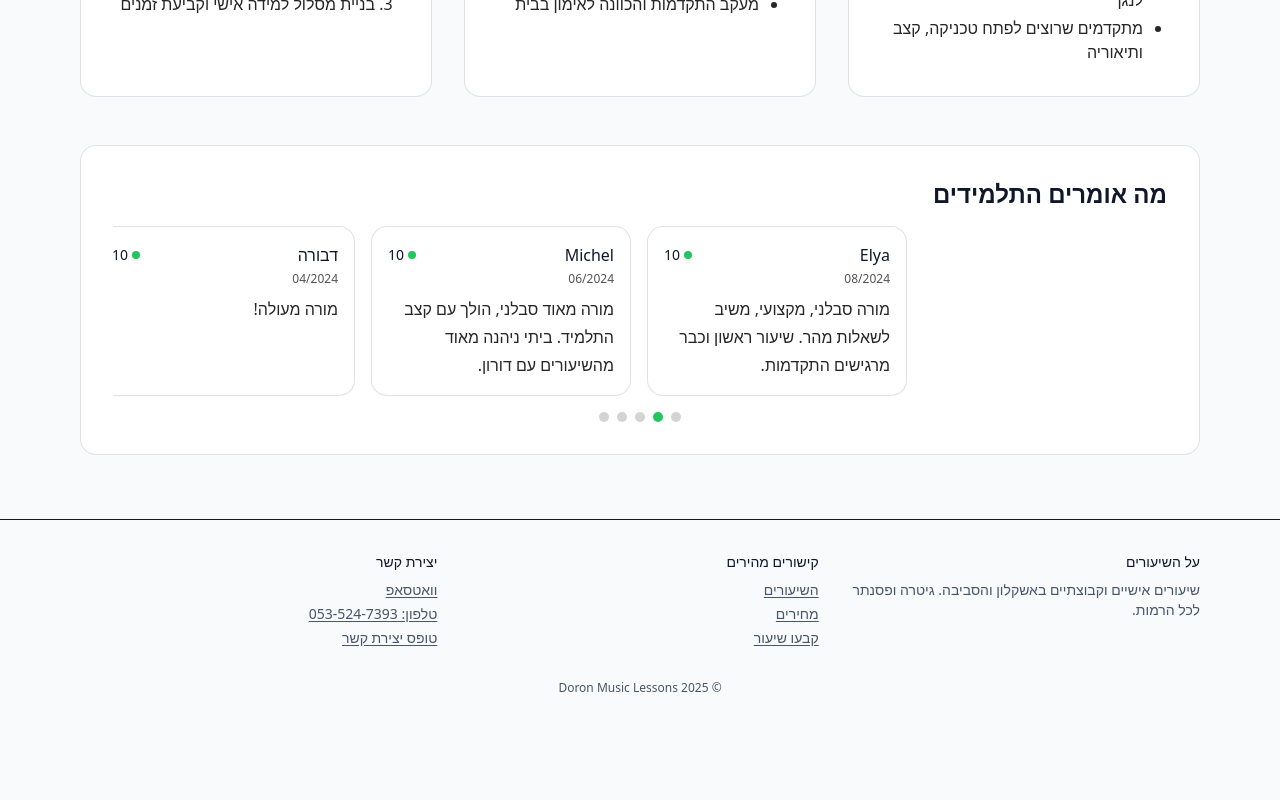
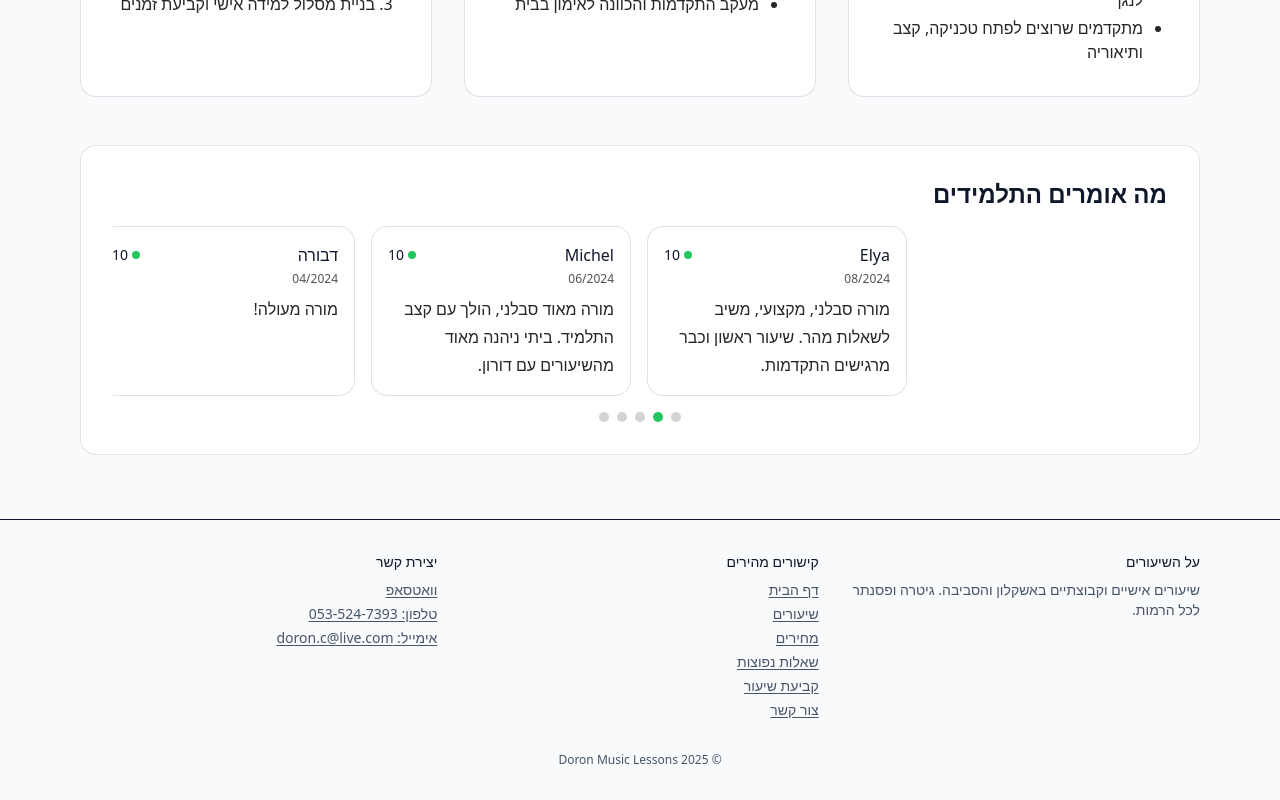
Before and after one commit to doronc36-rgb/guitar-lessons, a Next.js app: page / in a window 1280 px wide. Shown: the part 628-1428 px from the top of the page. Before the commit the page ends 1356 px from the top, so only its background shows below. Built offline with nearby package versions, Linux system fonts and the light colour scheme.

Commit message:
fix: quick links + contact links + enforce next/link

```diff
--- a/src/app/components/Testimonials.tsx
+++ b/src/app/components/Testimonials.tsx
@@ -66,12 +66,15 @@ export default function Testimonials({ items }: { items: Testimonial[] }) {
               </li>
             ))}
           </ul>
-          <div className="flex justify-center gap-2 mt-4">
+          <div className="flex justify-center gap-2 mt-4" role="tablist" aria-label="בקרת שקופיות המלצות">
             {Array.from({ length: maxIndex + 1 }).map((_, i) => (
               <button
                 key={i}
+                type="button"
                 aria-label={`שקופית ${i + 1}`}
-                className={`w-2.5 h-2.5 rounded-full ${i === index ? 'bg-[color:var(--accent)]' : 'bg-neutral-300'}`}
+                role="tab"
+                aria-selected={i === index}
+                className={`w-2.5 h-2.5 rounded-full ${i === index ? 'bg-[color:var(--accent)]' : 'bg-neutral-300'} focus-visible:outline-none focus-visible:ring-2 focus-visible:ring-[color:var(--accent)] focus-visible:ring-offset-2 focus-visible:ring-offset-[color:var(--background)]`}
                 onClick={() => setIndex(i)}
               />
             ))}
--- a/src/app/components/ui/Button.tsx
+++ b/src/app/components/ui/Button.tsx
@@ -19,7 +19,7 @@ export default function Button(props: ButtonProps | LinkProps) {
       ? "border hover:bg-black/5"
       : "hover:bg-black/5";
 
-  const base = `inline-flex items-center justify-center rounded-xl px-4 py-2 focus-visible:outline-none focus-visible:ring-2 focus-visible:ring-[color:var(--accent)] focus-visible:ring-offset-2 focus-visible:ring-offset-[color:var(--background)] ${style} ${className}`;
+  const base = `inline-flex items-center justify-center rounded-xl px-4 py-2 focus-visible:outline-none focus-visible:ring-2 focus-visible:ring-[color:var(--foreground)] focus-visible:ring-offset-2 focus-visible:ring-offset-[color:var(--background)] ${style} ${className}`;
 
   if ("href" in props && props.href) {
     const { href, target, rel, onClick } = props as LinkProps;
--- a/src/app/faq/FAQClient.tsx
+++ b/src/app/faq/FAQClient.tsx
@@ -10,7 +10,7 @@ export default function FAQClient() {
       <div className="space-y-3">
           {t.faq.items.map((item) => (
             <details key={item.q} className="group border rounded-lg p-4">
-            <summary className="cursor-pointer font-medium text-lg focus-visible:outline-none focus-visible:ring-2 focus-visible:ring-black">
+              <summary className="cursor-pointer font-medium text-lg focus-visible:outline-none focus-visible:ring-2 focus-visible:ring-[color:var(--accent)] focus-visible:ring-offset-2 focus-visible:ring-offset-[color:var(--background)]">
                 {item.q}
               </summary>
               <p className="mt-2 text-neutral-800">{item.a}</p>
--- a/src/app/globals.css
+++ b/src/app/globals.css
@@ -8,7 +8,7 @@
   --border: rgba(15, 23, 42, 0.12); /* slate-900 @ 12% */
   --surface: #ffffff; /* white cards on slate-50 */
   --accent: #22c55e; /* green-500 */
-  --accent-contrast: #ffffff; /* white on green */
+  --accent-contrast: #041311; /* deep near-black for AA on green */
 }
 
 @theme inline {
@@ -49,7 +49,7 @@ a {
 }
 
 /* Focus outlines for better a11y */
-:where(a, button, [role="button"], input, textarea, select):focus-visible {
-  outline: 2px solid var(--accent);
-  outline-offset: 2px;
+:where(a, button, [role="button"], input, textarea, select, summary):focus-visible {
+  outline: 2px solid var(--foreground);
+  outline-offset: 3px;
 }
--- a/src/app/layout.tsx
+++ b/src/app/layout.tsx
@@ -66,7 +66,7 @@ export default function RootLayout({
         </a>
         <Providers>
           <Header />
-          <main id="main" role="main" tabIndex={-1} className="outline-none focus-visible:ring-2 focus-visible:ring-black">
+          <main id="main" role="main" tabIndex={-1} className="outline-none focus-visible:ring-2 focus-visible:ring-[color:var(--foreground)]">
             {children}
           </main>
           <footer className="mt-16 border-t">
@@ -78,17 +78,94 @@ export default function RootLayout({
               <div>
                 <div className="font-medium text-[color:var(--foreground)]">קישורים מהירים</div>
                 <ul className="mt-2 space-y-1">
-                  <li><Link href="/lessons" className="hover:opacity-80 underline underline-offset-4">השיעורים</Link></li>
-                  <li><Link href="/prices" className="hover:opacity-80 underline underline-offset-4">מחירים</Link></li>
-                  <li><Link href="/booking" className="hover:opacity-80 underline underline-offset-4">קבעו שיעור</Link></li>
+                  <li>
+                    <Link
+                      href="/"
+                      aria-label="דף הבית"
+                      className="hover:opacity-80 underline underline-offset-4 focus-visible:outline-none focus-visible:ring-2 focus-visible:ring-[color:var(--foreground)] focus-visible:ring-offset-2 focus-visible:ring-offset-[color:var(--background)]"
+                    >
+                      דף הבית
+                    </Link>
+                  </li>
+                  <li>
+                    <Link
+                      href="/lessons"
+                      aria-label="שיעורים"
+                      className="hover:opacity-80 underline underline-offset-4 focus-visible:outline-none focus-visible:ring-2 focus-visible:ring-[color:var(--foreground)] focus-visible:ring-offset-2 focus-visible:ring-offset-[color:var(--background)]"
+                    >
+                      שיעורים
+                    </Link>
+                  </li>
+                  <li>
+                    <Link
+                      href="/prices"
+                      aria-label="מחירים"
+                      className="hover:opacity-80 underline underline-offset-4 focus-visible:outline-none focus-visible:ring-2 focus-visible:ring-[color:var(--foreground)] focus-visible:ring-offset-2 focus-visible:ring-offset-[color:var(--background)]"
+                    >
+                      מחירים
+                    </Link>
+                  </li>
+                  <li>
+                    <Link
+                      href="/faq"
+                      aria-label="שאלות נפוצות"
+                      className="hover:opacity-80 underline underline-offset-4 focus-visible:outline-none focus-visible:ring-2 focus-visible:ring-[color:var(--foreground)] focus-visible:ring-offset-2 focus-visible:ring-offset-[color:var(--background)]"
+                    >
+                      שאלות נפוצות
+                    </Link>
+                  </li>
+                  <li>
+                    <Link
+                      href="/booking"
+                      aria-label="קביעת שיעור"
+                      className="hover:opacity-80 underline underline-offset-4 focus-visible:outline-none focus-visible:ring-2 focus-visible:ring-[color:var(--foreground)] focus-visible:ring-offset-2 focus-visible:ring-offset-[color:var(--background)]"
+                    >
+                      קביעת שיעור
+                    </Link>
+                  </li>
+                  <li>
+                    <Link
+                      href="/contact"
+                      aria-label="צור קשר"
+                      className="hover:opacity-80 underline underline-offset-4 focus-visible:outline-none focus-visible:ring-2 focus-visible:ring-[color:var(--foreground)] focus-visible:ring-offset-2 focus-visible:ring-offset-[color:var(--background)]"
+                    >
+                      צור קשר
+                    </Link>
+                  </li>
                 </ul>
               </div>
               <div>
                 <div className="font-medium text-[color:var(--foreground)]">יצירת קשר</div>
                 <ul className="mt-2 space-y-1">
-                  <li><a href="https://wa.me/972535247393" className="hover:opacity-80 underline underline-offset-4">וואטסאפ</a></li>
-                  <li><a href="tel:+972535247393" className="hover:opacity-80 underline underline-offset-4">טלפון: 053-524-7393</a></li>
-                  <li><Link href="/contact" className="hover:opacity-80 underline underline-offset-4">טופס יצירת קשר</Link></li>
+                  <li>
+                    <a
+                      href="https://wa.me/972535247393"
+                      target="_blank"
+                      rel="noopener"
+                      aria-label="פתיחת וואטסאפ"
+                      className="hover:opacity-80 underline underline-offset-4 focus-visible:outline-none focus-visible:ring-2 focus-visible:ring-[color:var(--foreground)] focus-visible:ring-offset-2 focus-visible:ring-offset-[color:var(--background)]"
+                    >
+                      וואטסאפ
+                    </a>
+                  </li>
+                  <li>
+                    <a
+                      href="tel:+972535247393"
+                      aria-label="חיוג טלפון"
+                      className="hover:opacity-80 underline underline-offset-4 focus-visible:outline-none focus-visible:ring-2 focus-visible:ring-[color:var(--foreground)] focus-visible:ring-offset-2 focus-visible:ring-offset-[color:var(--background)]"
+                    >
+                      טלפון: 053-524-7393
+                    </a>
+                  </li>
+                  <li>
+                    <a
+                      href="mailto:doron.c@live.com"
+                      aria-label="שליחת אימייל"
+                      className="hover:opacity-80 underline underline-offset-4 focus-visible:outline-none focus-visible:ring-2 focus-visible:ring-[color:var(--foreground)] focus-visible:ring-offset-2 focus-visible:ring-offset-[color:var(--background)]"
+                    >
+                      אימייל: doron.c@live.com
+                    </a>
+                  </li>
                 </ul>
               </div>
             </div>
@@ -102,7 +179,7 @@ export default function RootLayout({
             name: "שיעורי גיטרה ופסנתר באשקלון - דורון",
             areaServed: "אשקלון והסביבה",
             telephone: "+972535247393",
-            email: "mailto:lessons@example.com",
+            email: "mailto:doron.c@live.com",
             url: "https://guitar-lessons.vercel.app",
             sameAs: ["https://wa.me/972535247393"],
             address: {
```
Also changed, not shown: src/app/components/Header.tsx (+6 -6 lines), src/app/contact/ContactForm.tsx (+13 -13 lines). Lines whose indentation alone changed are shown as unchanged.
